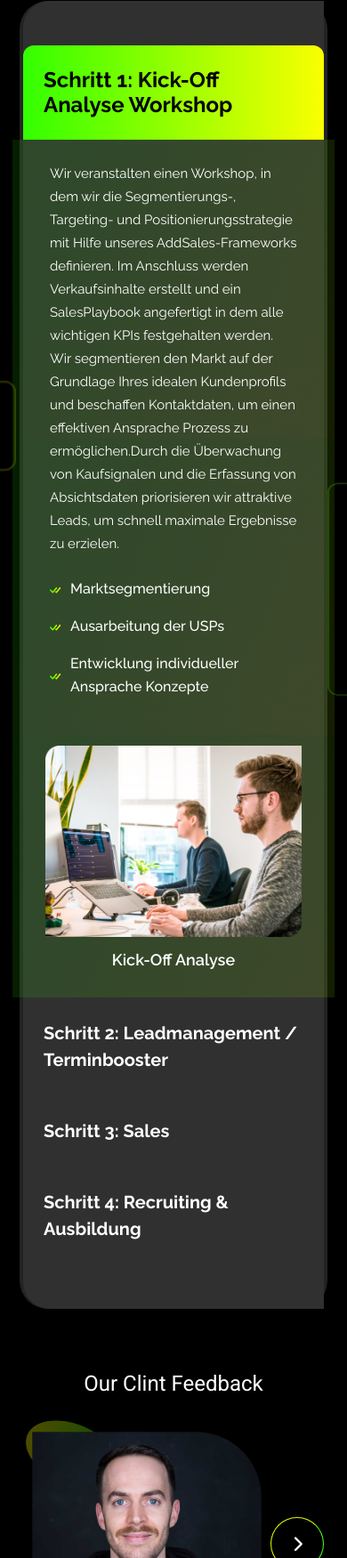
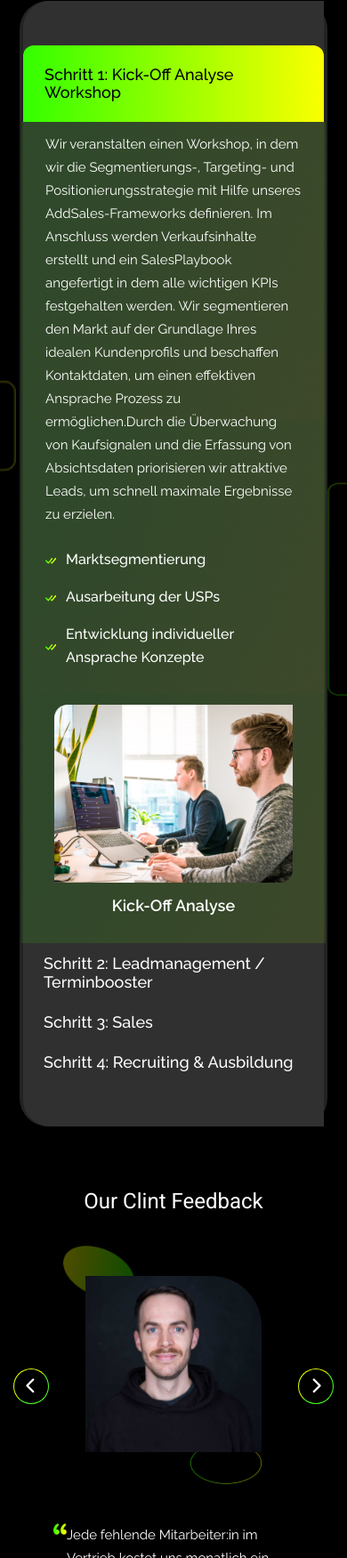
Before and after one commit to webdevsakil/add-sales, a website: page index.html in a window 390 px wide. Shown: the part 2936-4687 px from the top of the page at 89% size. Drawn offline with Linux system fonts and the light colour scheme.

Commit message:
prev arrow added

```diff
--- a/assets/scss/_analysis.scss
+++ b/assets/scss/_analysis.scss
@@ -248,6 +248,7 @@
 }
 
 @media screen and (max-width:575px) {
+
     .analysis-accordion .section-title h2 {
         font-weight: 400;
         font-size: 24px;
@@ -256,7 +257,6 @@
 
     .analysis-accordion .accordion {
         border-radius: 30px;
-
         border-top-right-radius: 0px;
         border-bottom-right-radius: 0px;
     }
@@ -270,7 +270,7 @@
     }
 
     .analysis-accordion .accordion .accordion-item .accordion-body {
-        padding: 0px 0px;
+        padding: 0px 10px;
     }
 
     .analysis-accordion .accordion .accordion-item .accordion-body .text-content-wrapper .text-content p {
@@ -297,4 +297,29 @@
         padding: 25px 23px;
         font-weight: 700;
     }
+
+    .analysis-accordion .accordion .accordion-item .accordion-header .accordion-button:not(.collapsed) {
+        font-size: 18px;
+        line-height: 20px;
+        padding: 23px 24px;
+
+    }
+
+    .analysis-accordion .accordion .accordion-item .accordion-body .text-content-wrapper {
+        padding: 12px 15px;
+    }
+
+    .analysis-accordion .accordion .accordion-item .accordion-header .accordion-button.collapsed {
+        font-size: 18px;
+        line-height: 21px;
+    }
+
+    .analysis-accordion .accordion .accordion-item .accordion-header .accordion-button {
+        font-weight: 500;
+        font-size: 18px;
+        line-height: 21px;
+        padding: 12px 23px;
+    }
+
+
 }
--- a/assets/scss/_testimonial.scss
+++ b/assets/scss/_testimonial.scss
@@ -135,10 +135,6 @@
     }
 
     .testimonial-arrow {
-        .testimonial-prev-arrow {
-            display: none !important;
-        }
-
         position: relative;
         z-index: 1;
     }
@@ -155,9 +151,9 @@
     }
 
     .testimonial-area .testimonial-slider-wrapper .testimonial-arrow {
-
-        top: 28%;
-        left: 78%;
+        top: 32%;
+        padding: 0px 15px;
+        left: 0px;
     }
 
     .quote-icon-area {
@@ -174,12 +170,10 @@
 
     .testimonial-slider .slick-slide img {
         display: block;
-        transform: scale(1.3);
-        margin-left: -30px;
     }
 
     .testimonial-area .testimonial-slider .testimonial-content .testiomonial-author {
-        img{
+        img {
             margin-left: 30px;
         }
     }
@@ -188,14 +182,9 @@
 @media screen and (min-width:575px) and (max-width:767px) {
     .testimonial-slider .slick-slide img {
         display: block;
-        transform: scale(1);
         margin-left: 0px;
     }
 
-    .testimonial-area .testimonial-slider-wrapper .testimonial-arrow button {
-
-        margin-left: 64px;
-    }
 
     .testiomonial-author.mt-20 {
         margin-left: 0px;
@@ -204,15 +193,34 @@
     .testimonial-desc {
         margin-left: 20px;
     }
+
+    .testimonial-area .testimonial-slider-wrapper .testimonial-arrow button {
+        height: 40px;
+        width: 40px;
+    }
+
+    .testimonial-area .testimonial-slider-wrapper .testimonial-arrow {
+        top: 40%;
+    }
 }
 
 @media screen and (min-width:768px) and (max-width:991px) {
     .testimonial-heading {
         display: none;
     }
+
+    .testimonial-area .testimonial-slider-wrapper .testimonial-arrow {
+        top: 45%;
+        left: 0;
+    }
 }
 
 @media screen and (max-width:480px) {
+    .testimonial-area .testimonial-slider-wrapper .testimonial-arrow button {
+        height: 40px;
+        width: 40px;
+    }
+
     .testimonial-main-content {
         margin-right: -50px;
     }
```
Also changed, not shown: css/style.css, 1 other file.
